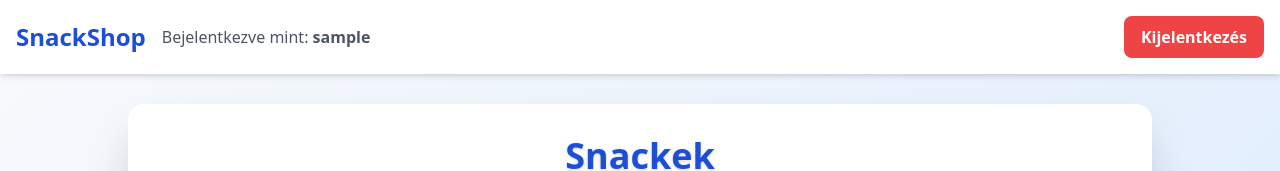
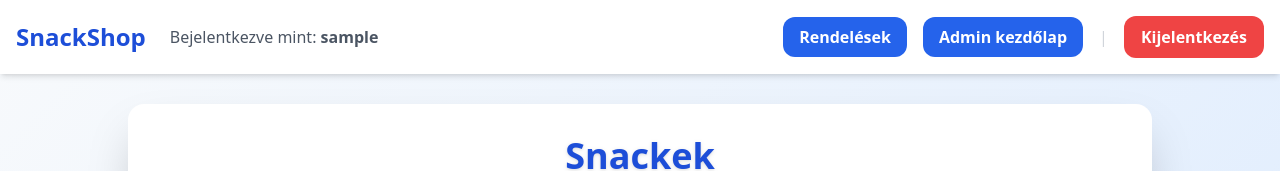
Before and after one commit to BoteeeB/SnackShop_ProbaFeladat, a React (Vite) app in the folder snackshop/client/: page /home in a window 1280 px wide. Shown: the top 171 px of the page. Built offline with nearby package versions, Linux system fonts and the light colour scheme; no server answers; sample sign-in values are in the browser's storage.

Commit message:
navbar +navigációs gombok

```diff
--- a/snackshop/client/src/components/Navbar.tsx
+++ b/snackshop/client/src/components/Navbar.tsx
@@ -1,5 +1,5 @@
 import { useAuth } from "../context/AuthContext";
-import { useNavigate } from "react-router-dom";
+import { useNavigate, Link } from "react-router-dom";
 
 export default function Navbar() {
   const { logout, user } = useAuth();
@@ -12,21 +12,43 @@ export default function Navbar() {
 
   return (
     <nav className="w-full bg-white shadow-md p-4 flex justify-between items-center fixed top-0 left-0 z-50">
-      <div className="flex items-center gap-4">
+      <div className="flex items-center gap-6">
         <h1 className="text-2xl font-bold text-blue-700">SnackShop</h1>
+
         {user && (
           <span className="text-gray-600 text-md">
             Bejelentkezve mint: <strong>{user.username}</strong>
           </span>
         )}
       </div>
+
       {user && (
-        <button
-          onClick={handleLogout}
-          className="bg-red-500 hover:bg-red-600 text-white font-semibold px-4 py-2 rounded-lg transition"
-        >
-          Kijelentkezés
-        </button>
+        <div className="flex items-center gap-4">
+          {user.isAdmin && (
+            <>
+              <Link
+                to="/orders"
+                className="bg-blue-600 hover:bg-blue-700 text-white hover:text-white font-semibold px-4 py-2 rounded-xl hover:rounded-md transition-all duration-300"
+              >
+                Rendelések
+              </Link>
+              <Link
+                to="/admin"
+                className="bg-blue-600 hover:bg-blue-700 text-white hover:text-white font-semibold px-4 py-2 rounded-xl hover:rounded-md transition-all duration-300"
+              >
+                Admin kezdőlap
+              </Link>
+              <span className="text-gray-300 select-none">|</span>
+            </>
+          )}
+
+          <button
+            onClick={handleLogout}
+            className="bg-red-500 hover:bg-red-600 text-white font-semibold px-4 py-2 rounded-xl hover:rounded-md transition-all duration-300"
+          >
+            Kijelentkezés
+          </button>
+        </div>
       )}
     </nav>
   );
--- a/snackshop/client/src/index.css
+++ b/snackshop/client/src/index.css
@@ -49,9 +49,6 @@ button {
   cursor: pointer;
   transition: border-color 0.25s;
 }
-button:hover {
-  border-color: #646cff;
-}
 button:focus,
 button:focus-visible {
   outline: 4px auto -webkit-focus-ring-color;
--- a/snackshop/client/src/pages/Orders.tsx
+++ b/snackshop/client/src/pages/Orders.tsx
@@ -91,14 +91,6 @@ export default function Orders() {
             <p className="text-center text-gray-500">Nincsenek rendelési adatok.</p>
           )}
         </div>
-
-        <button
-          ref={backButtonRef}
-          onClick={() => navigate("/admin")}
-          className="mt-8 w-full bg-blue-600 text-white py-3 rounded-lg font-semibold text-lg hover:bg-blue-700 transition"
-        >
-          Vissza az admin felületre
-        </button>
       </div>
     </div>
   );
```
Also changed, not shown: 1 other file (tests, documents, lock files or other folders).
